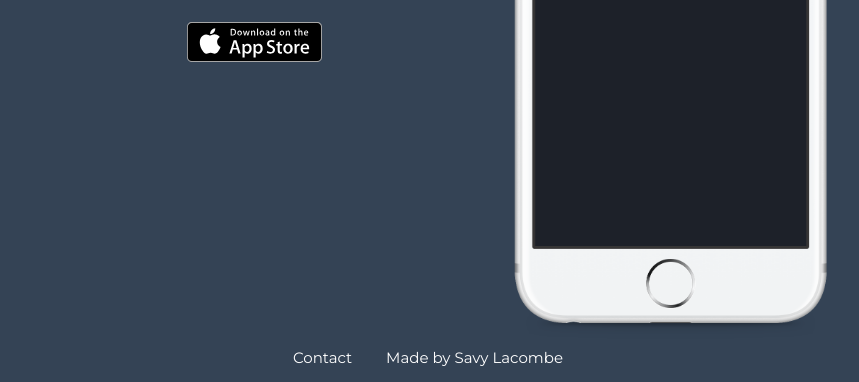
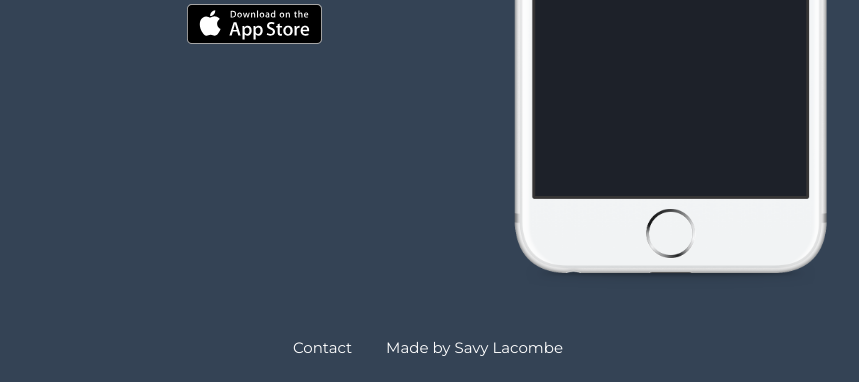
Before and after one commit to xmwl/did-france-win, a plain HTML site: page index.html in a window 1280 px wide. Shown: the part 418-800 px from the top of the page, without its empty margins (212-1071 px from the left). Drawn offline with Linux system fonts and the light colour scheme.

Commit message:
adjusts margins

```diff
--- a/css/custom.css
+++ b/css/custom.css
@@ -14,12 +14,15 @@ h2 {
 
 p {
   font-size: 20px;
-  /*padding: 0 68px;*/
+  padding: 0 68px;
 }
 
 .container {
-	margin-top: 100px;
 	max-width: 800px;
+}
+
+header {
+	margin-top: 50px;
 }
 
 .seven.columns {
@@ -28,6 +31,10 @@ p {
 
 .iphone {
 	width: 100%;
+}
+
+footer {
+	margin-top: 40px;
 }
 
 footer ul {
```
